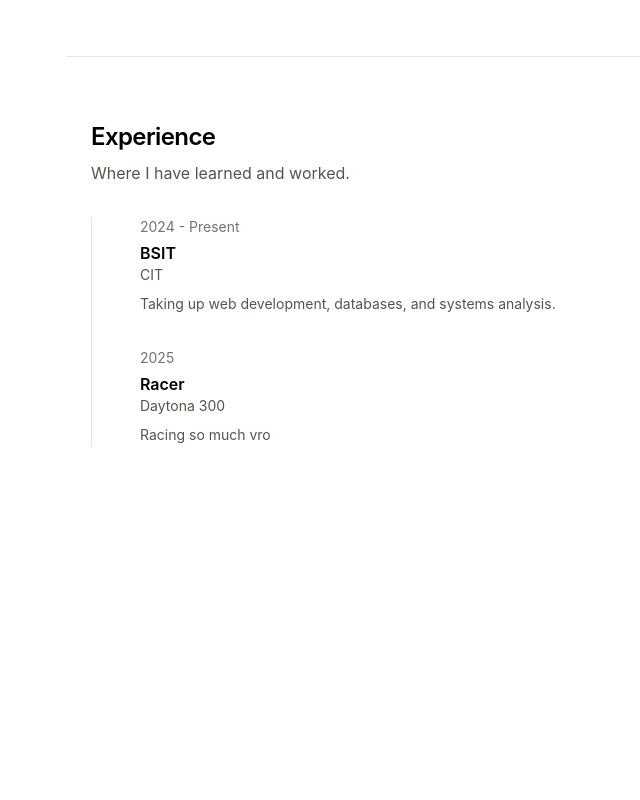
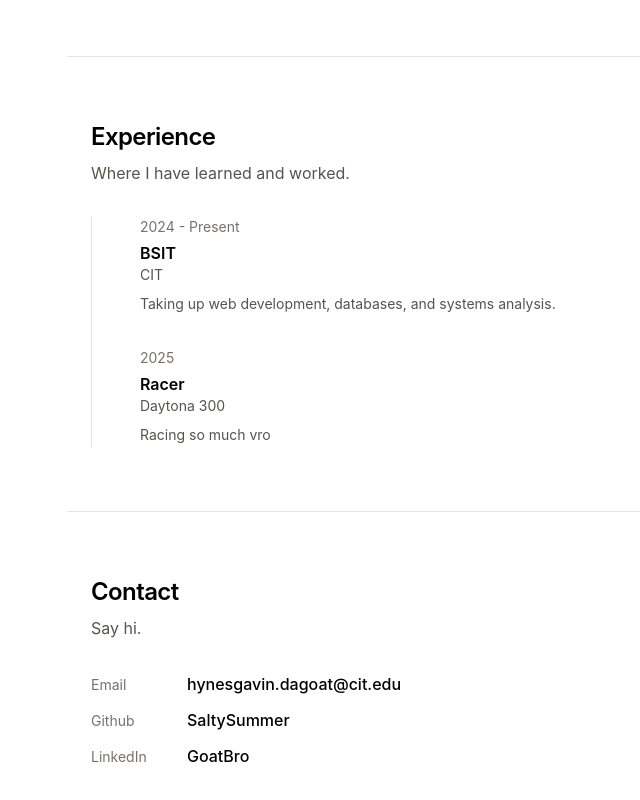
Before and after one commit to SaltySummer/practice, a React (Vite) app: page / in a window 1280 px wide. Shown: the part 1760-2560 px from the top of the page, without its empty margins (125-765 px from the left). Before the commit the page ends 2271 px from the top, so only its background shows below. Built offline with nearby package versions, Linux system fonts and the light colour scheme.

Commit message:
feat: added Contacts

```diff
--- a/src/App.jsx
+++ b/src/App.jsx
@@ -6,6 +6,7 @@ import AboutSection from './components/AboutSection'
 import SkillSection from './components/SkillsSection'
 import ProjectsSection from './components/Projects'
 import ExperienceSection from './components/Experience'
+import ContactSection from './components/ContactSection'
 import './index.css'
 
 function App() {
@@ -19,6 +20,7 @@ function App() {
           <SkillSection />
           <ProjectsSection />
           <ExperienceSection />
+          <ContactSection />
         </main>
 
     </>
--- /dev/null
+++ b/src/components/ContactContent.jsx
@@ -0,0 +1,12 @@
+function ContactContent({label, href, content}){
+    return (
+        <>
+            <li>
+                <span className="inline-block w-24 text-sm text-stone-500">{label}</span>
+                <a href={href} className="font-medium hover:underline">{content}</a>
+            </li>
+        </>
+    )
+}
+
+export default ContactContent;
--- /dev/null
+++ b/src/components/ContactSection.jsx
@@ -0,0 +1,19 @@
+import ContactContent from './ContactContent'
+
+function ContactSection(){
+    return (
+        <>
+            <section id="contact" className="max-w-4xl mx-auto px-6 py-16 border-t border-stone-200 scroll-mt-16">
+                <h2 className="text-2xl font-semibold tracking-tight">Contact</h2>
+                <p className="mt-2 text-stone-600">Say hi.</p>
+                <ul className="mt-8 space-y-3">
+                    <ContactContent label={"Email"} href={"mailto:hynesgavin2006@gmail.com"} content={"hynesgavin.dagoat@cit.edu"}/>
+                    <ContactContent label={"Github"} href={"https://github.com/SaltySummer"} content={"SaltySummer"}/>
+                    <ContactContent label={"LinkedIn"} href={"https://www.hatchmag.com/articles/tigerfish-101/7715082"} content={"GoatBro"}/>
+                </ul>
+            </section>
+        </>
+    )
+}
+
+export default ContactSection;
```
